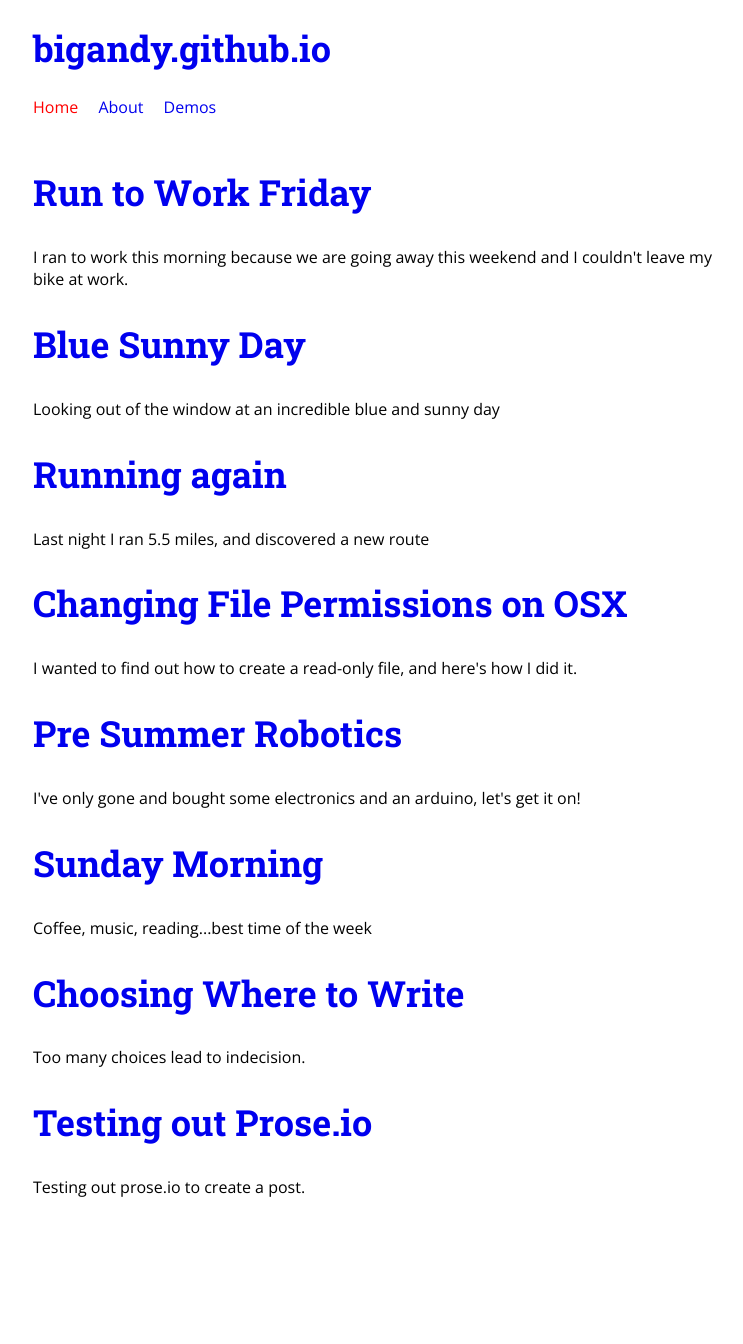
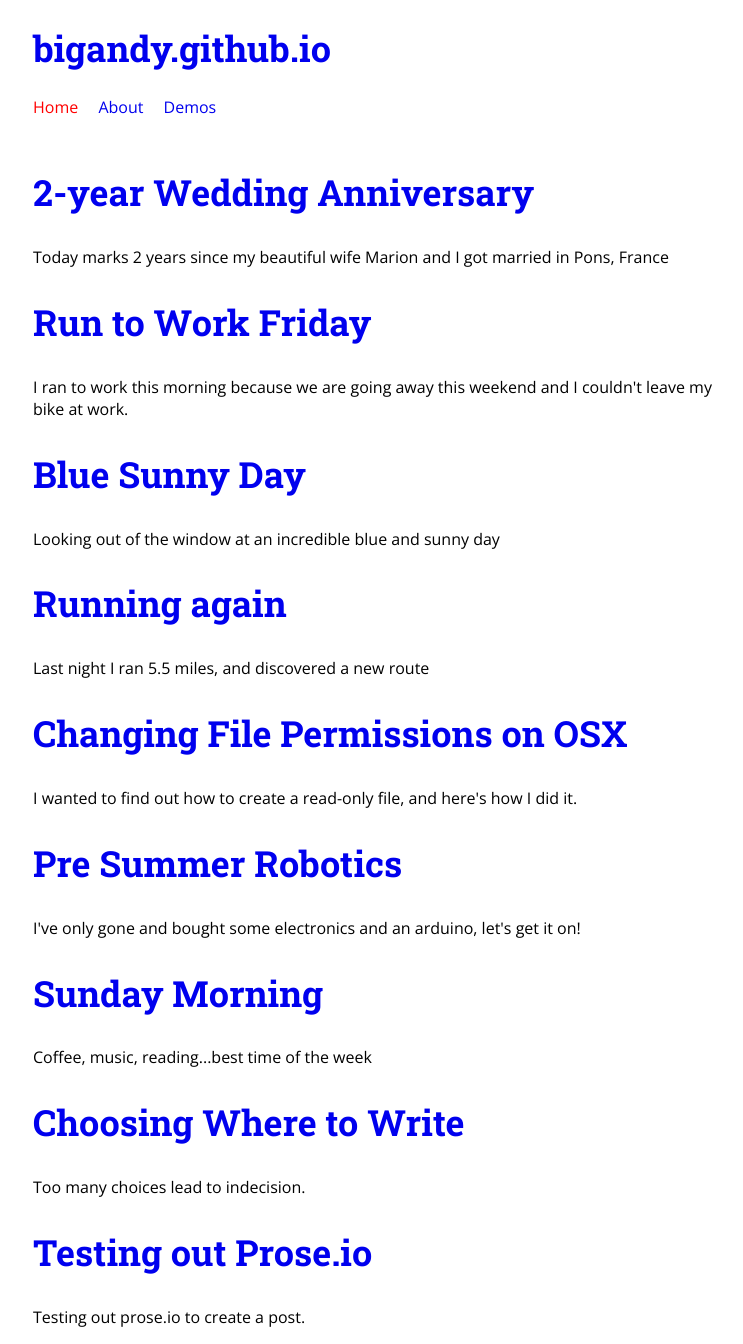
Before and after one commit to bigandy/bigandy.github.io, a Jekyll site: the page built from index.html, in a window 1280 px wide. Shown: the whole page, without its empty margins (257-1000 px from the left). Built offline with Jekyll 4.4.1, drawn with Linux system fonts in a browser that asks for light colours; the list of posts is cut into pages by our own code; before the commit the page ends 1214 px from its top, so only the background shows below that.

Commit message:
add new post

```diff
--- a/_includes/demos-head.html
+++ b/_includes/demos-head.html
@@ -2,10 +2,8 @@
 <html lang="en">
   <head>
     <meta charset="utf-8">
-    <!-- Prefetch DNS for external assets (Twitter widgets etc). -->
     <link rel="dns-prefetch" href="//fonts.googleapis.com">
-
-    <title>Demos - Andrew Hudson</title>
+    <title>{% if page.title %} {{ page.title }} {% endif %} - Andrew Hudson</title>
     <meta name="viewport" content="width=device-width, initial-scale=1.0">
     <link href='http://fonts.googleapis.com/css?family=Open+Sans:400,300|Roboto+Slab:700' rel='stylesheet' />
     <link href="/css/style.css" rel="stylesheet" />
--- /dev/null
+++ b/_posts/2014-06-09-2-year-wedding-anniversary.md
@@ -0,0 +1,8 @@
+---
+layout: post
+published: true
+title: 2-year Wedding Anniversary
+summary: Today marks 2 years since my beautiful wife Marion and I got married in Pons, France
+date: 2014-06-09 12:00:00
+---
+Two years ago to the day Marion and I were married in a beautiful double (town hall, then church) ceremony, in the picturesque village of Pons in the Charente Maritime departement of France.
```
Also changed, not shown: _posts/drafts/2014-06-09-github-streak-10-days.md (added, +8 -0 lines).
